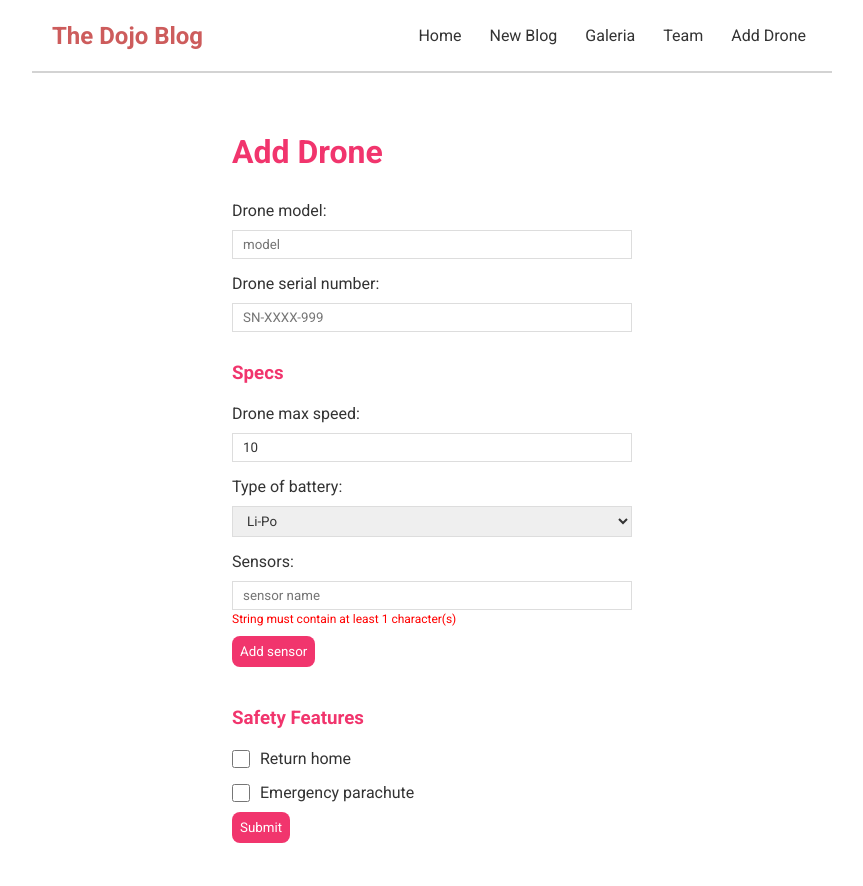
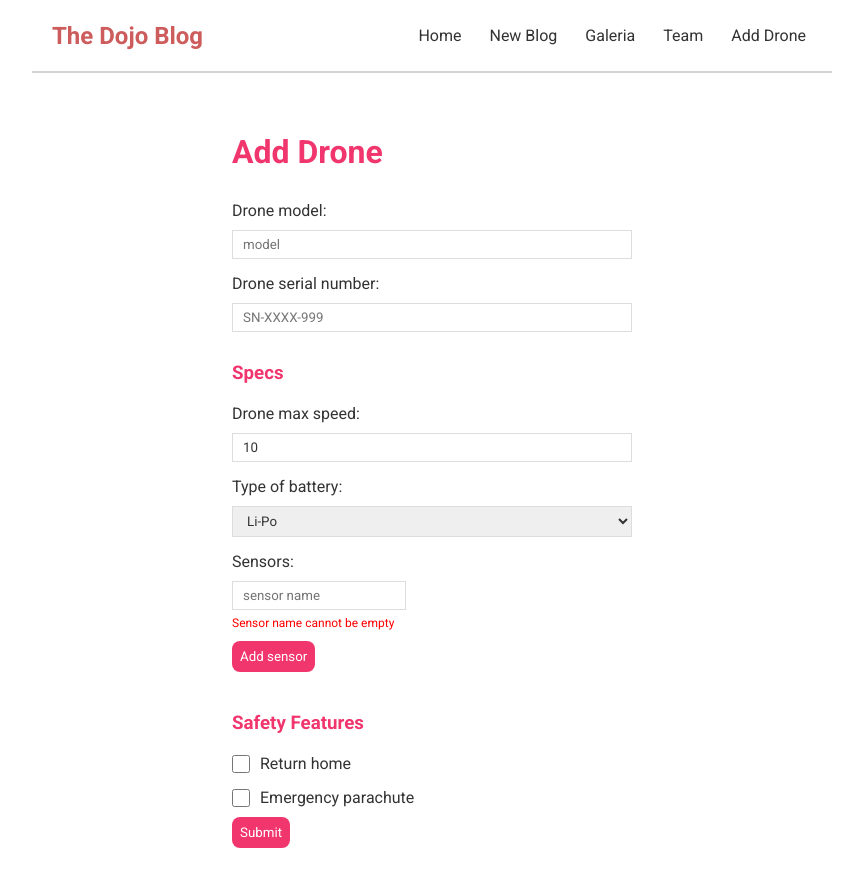
Before and after one commit to ksaczy/Blog_Praktyki, a React (Create React App) app: page /add-drone in a window 1280 px wide. Shown: the top 886 px of the page, without its empty margins (208-1071 px from the left). Built offline with nearby package versions, Linux system fonts and the light colour scheme.

Commit message:
Poprawki do formularza i testów oraz dodanie nowych testów do walidacji

```diff
--- a/src/Functionality/Drone.ts
+++ b/src/Functionality/Drone.ts
@@ -1,24 +1,36 @@
 import { z } from "zod";
 
+export const errorMessages = {
+    modelName: "String has to be at least 5 characters",
+    serialNumber: "Serial number has to follow pattern: SN-ABCD-123",
+    maxSpeed: "Speed must be between 10 and 180 km/h",
+    batteryType: "Invalid battery type. Choose Li-Po, Li-Ion, or Solid State",
+    sensors: "At least one sensor is required",
+    sensorName: "Sensor name cannot be empty",
+    parachuteTestDate: "Date of last test is required with parachute checked",
+};
+
 export const DroneSchema = z.object({
-    modelName: z.string().min(5),
-    serialNumber: z.string().regex(/^SN-[a-zA-Z]{4}-[0-9]{3}$/, "Serial number has to follow pattern: SN-ABCD-123"),
+    modelName: z.string().min(5, errorMessages.modelName),
+    serialNumber: z.string().regex(/^SN-[a-zA-Z]{4}-[0-9]{3}$/, errorMessages.serialNumber),
     specs: z.object({
-        maxSpeed: z.coerce.number().min(10).max(180),
-        batteryType: z.enum(["Li-Po", "Li-Ion", "Solid State"] as const)
+        maxSpeed: z.coerce.number().min(10, errorMessages.maxSpeed).max(180, errorMessages.maxSpeed),
+        batteryType: z.enum(["Li-Po", "Li-Ion", "Solid State"] as const, {
+            errorMap: () => ({ message: errorMessages.batteryType })
+        })
     }),
-    sensors: z.array(z.string().min(1)).min(1),
+    sensors: z.array(z.string().min(1, errorMessages.sensorName)).min(1, errorMessages.sensors),
     safetyFeatures: z.object({
         returnHome: z.boolean(),
         emergencyParachute: z.boolean(),
         parachuteTestDate: z.coerce.date().nullable().optional(),
-    }).refine( data=>{
-            if(data.emergencyParachute)return !!data.parachuteTestDate;
-            return true;
+    }).refine(data => {
+        if (data.emergencyParachute) return !!data.parachuteTestDate;
+        return true;
     }, {
-        message: "Date of last test is required with parachute checked",
+        message: errorMessages.parachuteTestDate,
         path: ["parachuteTestDate"]
     })
-})
+});
 
 export type Drone = z.infer<typeof DroneSchema>;
--- a/src/Pages/AddDrone.tsx
+++ b/src/Pages/AddDrone.tsx
@@ -3,11 +3,20 @@ import { useForm, SubmitHandler, useFieldArray } from 'react-hook-form'
 import { zodResolver } from '@hookform/resolvers/zod';
 import { useEffect } from 'react'
 import './AddDrone.scss';
+import {InputField} from "./InputField";
 
+export const labels = {
+    modelName: "Drone model:",
+    serialNumber: "Drone serial number:",
+    maxSpeed: "Drone max speed:",
+    batteryType: "Type of battery:",
+    sensors: "Sensors:",
+    returnHome: "Return home",
+    emergencyParachute: "Emergency parachute",
+    parachuteTestDate: "Date of last parachute test:",
+}
 
 const AddDrone = () => {
-
-
 
     const {register, handleSubmit, watch, control, reset, formState: { errors, isSubmitting } } = useForm<Drone>({
         resolver: zodResolver(DroneSchema),
@@ -19,7 +28,7 @@ const AddDrone = () => {
                 maxSpeed: 10,
                 batteryType: "Li-Po"
             },
-            sensors: [""],
+            sensors: [],
             safetyFeatures: {
                 returnHome: false,
                 emergencyParachute: false,
@@ -28,7 +37,7 @@ const AddDrone = () => {
         },
     });
 
-    const { append, remove, fields } = useFieldArray({control, name: "sensors"})//Tak jak mówiłem, to raz się podkreśla na czerwono, a raz nie... (napisanie tego komentarza naprawiło podkreślenie)
+    const { append, remove, fields } = useFieldArray({control, name: "sensors"})
 
     const onSubmit: SubmitHandler<Drone> = async (data) => {
         reset();
@@ -38,42 +47,67 @@ const AddDrone = () => {
 
     const hasParachute = watch("safetyFeatures.emergencyParachute");
 
-    useEffect(() => {//To nie jest najpiękniejsze rozwiązanie, ale dodanie "" do default values nie pomaga i nie mam lepszego pomysłu
+    useEffect(() => {
         if(fields.length===0)append("")
     }, [append, fields]);
+
+
 
     return(
         <div className="add-drone">
             <h1>Add Drone</h1>
             <form onSubmit={handleSubmit(onSubmit)}>
-                <label htmlFor="model-name">Drone model:</label>
-                <input id="model-name" {...register("modelName")} type="text" placeholder="model" />
-                {errors.modelName && <p className="error">{errors.modelName.message}</p>}
+                <InputField
+                    name="modelName"
+                    label={labels.modelName}
+                    error={errors.modelName}
+                    register={register("modelName")}
+                    placeholder="model"
+                    type="text"
+                />
 
-                <label htmlFor="SN">Drone serial number:</label>
-                <input id="SN" {...register("serialNumber")} type="text" placeholder="SN-XXXX-999" />
-                {errors.serialNumber && <p className="error">{errors.serialNumber?.message}</p>}
+                <InputField
+                    name="serialNumber"
+                    label={labels.serialNumber}
+                    error={errors.serialNumber}
+                    register={register("serialNumber")}
+                    placeholder="SN-XXXX-999"
+                    type="text"
+                />
 
                 <h3>Specs</h3>
-                <label htmlFor="max-speed">Drone max speed:</label>
-                <input id="max-speed" {...register("specs.maxSpeed")} type="number" placeholder="max speed" />
-                {errors.specs?.maxSpeed && <p className="error">{errors.specs.maxSpeed.message}</p>}
+                <InputField
+                    name="maxSpeed"
+                    label={labels.maxSpeed}
+                    error={errors.specs?.maxSpeed}
+                    register={register("specs.maxSpeed")}
+                    placeholder="max speed"
+                    type="number"
+                />
 
-                <label htmlFor="battery-type">Type of battery:</label>
+                <label htmlFor="battery-type">{labels.batteryType}</label>
                 <select id="battery-type" {...register("specs.batteryType")}>
                     <option>Li-Po</option>
                     <option>Li-Ion</option>
                     <option>Solid State</option>
                 </select>
+                {errors.specs?.batteryType && <p className="error">{errors.specs.batteryType.message}</p>}
 
-                <label htmlFor="sensors">Sensors:</label>
+
+                <label htmlFor="sensors">{labels.sensors}</label>
                 {fields.map((field, i) => (
                     <div key={field.id}>
                         <div className="sensor-field">
-                            <input id={"sensors"+i} {...register(`sensors.${i}`)} type="text" placeholder="sensor name" aria-label={"Sensor name "+i}/>
+                            <InputField
+                                name={"sensors"+i}
+                                error={errors.sensors?.[i]}
+                                register={register(`sensors.${i}`)}
+                                placeholder="sensor name"
+                                type="text"
+                                aria-label={"Sensor name "+i}
+                            />
                             {fields.length>1 && <button type="button" onClick={()=>remove(i)}>delete</button>}
                         </div>
-                        {errors.sensors?.[i] && <p className="error">{errors.sensors?.[i]?.message}</p>}
                     </div>
                 ))}
                 <button type="button" onClick={()=>append("")}>Add sensor</button>
@@ -82,19 +116,22 @@ const AddDrone = () => {
                 <h3>Safety Features</h3>
                 <div className="checkbox">
                     <input id="return-home" {...register("safetyFeatures.returnHome")} type="checkbox" />
-                    <label htmlFor="return-home">Return home</label>
+                    <label htmlFor="return-home">{labels.returnHome}</label>
                 </div>
 
                 <div className="checkbox">
                     <input id="emergency-parachute" {...register("safetyFeatures.emergencyParachute")} type="checkbox" />
-                    <label htmlFor="emergency-parachute">Emergency parachute</label>
+                    <label htmlFor="emergency-parachute">{labels.emergencyParachute}</label>
                 </div>
                 {hasParachute && (
-                    <div className="date">
-                        <label htmlFor="test-date">Date of last parachute test:</label>
-                        <input id="test-date" { ...register("safetyFeatures.parachuteTestDate", { shouldUnregister: true })} type="date" />
-                        {errors.safetyFeatures?.parachuteTestDate && <p className="error">{errors.safetyFeatures.parachuteTestDate.message}</p>}
-                    </div>
+                    <InputField
+                        name="TestDate"
+                        label={labels.parachuteTestDate}
+                        error={errors.safetyFeatures?.parachuteTestDate}
+                        register={register("safetyFeatures.parachuteTestDate", { shouldUnregister: true })}
+                        type="date"
+                    />
+
                 )}
                 <button disabled={isSubmitting}>{isSubmitting? "Loading..." : "Submit"}</button>
             </form>
--- /dev/null
+++ b/src/Pages/InputField.tsx
@@ -0,0 +1,23 @@
+import { InputHTMLAttributes } from "react";
+import { UseFormRegisterReturn, FieldError } from "react-hook-form";
+
+interface InputFieldProps extends InputHTMLAttributes<HTMLInputElement> {
+    label?: string | undefined;
+    name: string;
+    error?: FieldError | undefined;
+    register: UseFormRegisterReturn;
+}
+
+export const InputField = ({label, error, register, name, ...props}: InputFieldProps) => {
+    return (
+        <div className="form-group">
+            {label && <label htmlFor={name}>{label}</label>}
+            <input
+                id={name}
+                {...register}
+                {...props}
+            />
+            {error && <span className="error">{error.message}</span>}
+        </div>
+    );
+};
```
Also changed, not shown: 1 other file (tests, documents, lock files or other folders).
